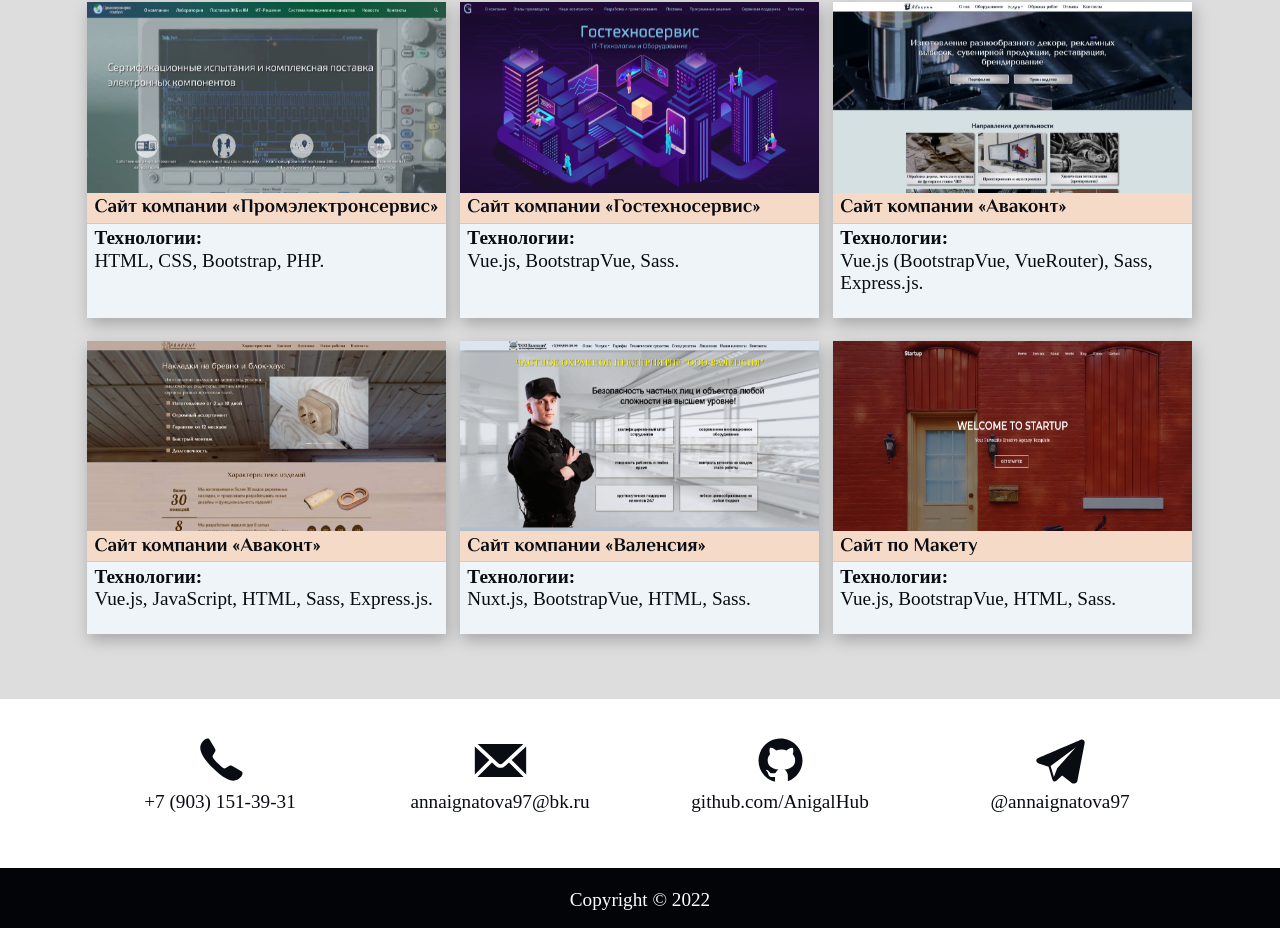
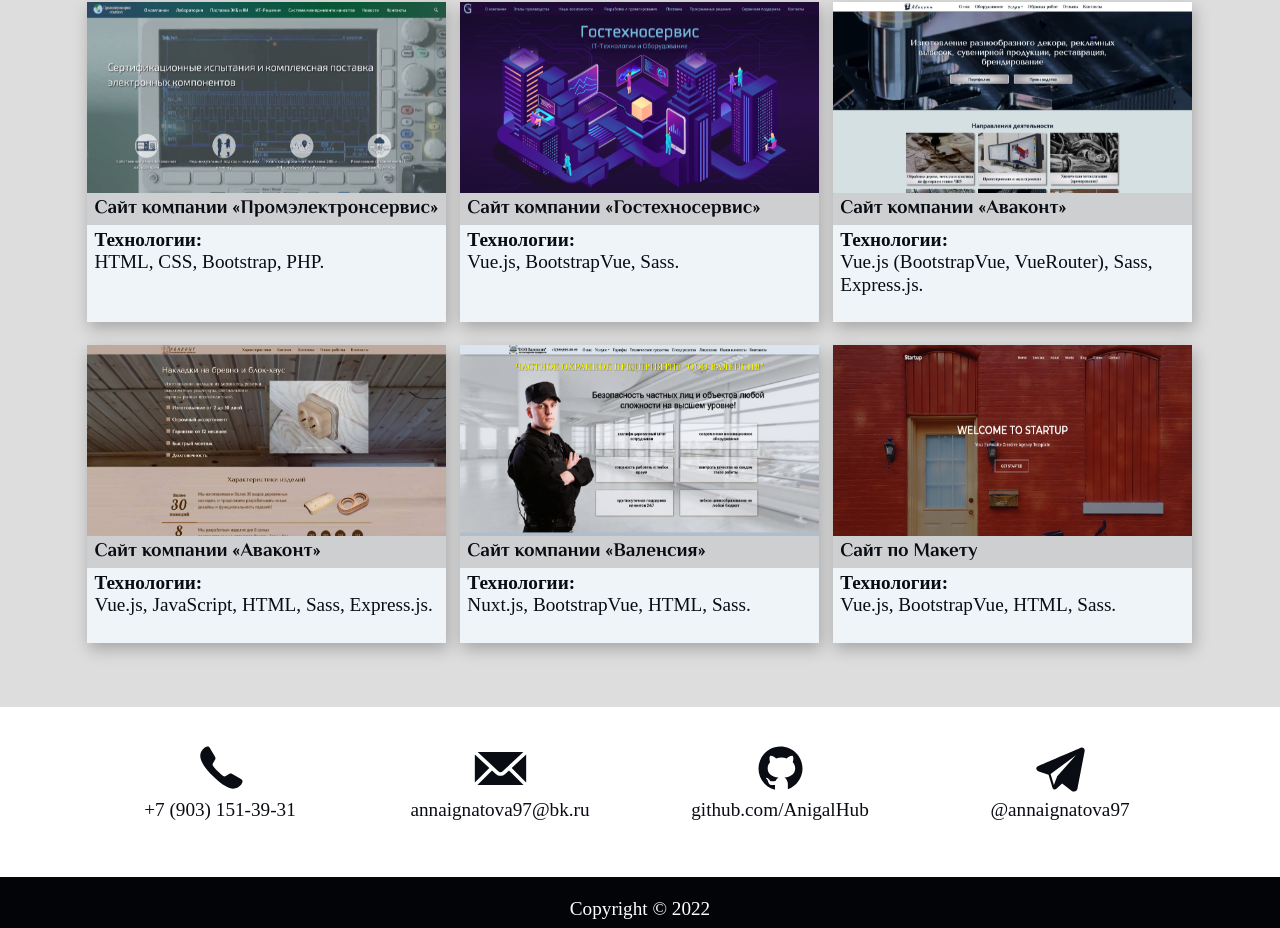
Before and after one commit to AnigalHub/Portfolio, a Nuxt app: page / in a window 1280 px wide. Shown: the part 1651-2579 px from the top of the page. Built offline with nearby package versions, Linux system fonts and the light colour scheme.

Commit message:
изменен цвет у названий проектов

```diff
--- a/pages/index.vue
+++ b/pages/index.vue
@@ -144,8 +144,8 @@ h2, #Home .front{color: #de6a13;}
       &:hover {box-shadow: 2px 6px 15px rgba(0,0,0,.4);}
       /*заголовок*/
       h4{
-        background: rgba(248, 209, 179, 0.7);
-        border-bottom: 1px solid rgb(232, 195, 167);
+        background: rgba(193, 193, 191, 0.7);
+        border-bottom: rgb(177, 177, 175);
       }
     }
   }
@@ -348,7 +348,7 @@ h2, #Home .front{color: #de6a13;}
     }
     /*заголовок, параграф*/
     h4,p{
-      padding: 1% 2% !important;
+      padding: 1.25% 2% !important;
       cursor: default;
     }
   }
```
